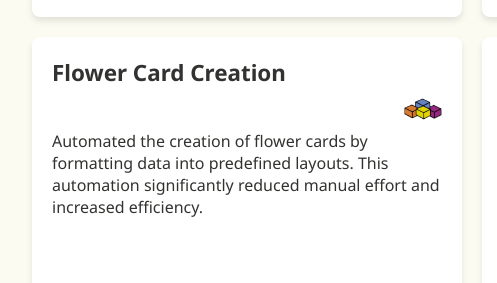
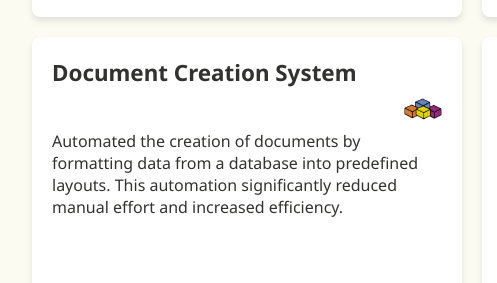
Before and after one commit to r-huebner/r-huebner.github.io, a plain HTML site: page index.html in a window 1280 px wide. Shown: the part 1695-1978 px from the top of the page, 308-805 px from the left. Drawn offline with nearby package versions, Linux system fonts and the light colour scheme.

Commit message:
change project desciption

```diff
--- a/index.html
+++ b/index.html
@@ -147,14 +147,14 @@
 
                     <div class="project-card" data-tags="vba">
                         <div class="card-header">
-                            <h3>Flower Card Creation</h3>
+                            <h3>Document Creation System</h3>
                             <div class="tech-icons">
 
                                 <img class="img-icon" src="images/icons/vba.webp" title="VBA" loading="lazy">
                             </div>
                         </div>
                         <div class="card-body">
-                            <p class="project-description">Automated the creation of flower cards by formatting data into predefined layouts. This automation significantly reduced manual effort and increased efficiency.</p>
+                            <p class="project-description">Automated the creation of documents by formatting data from a database into predefined layouts. This automation significantly reduced manual effort and increased efficiency.</p>
                         </div>
                         <div class="card-footer">
                             <strong>Code: </strong>Confidential
@@ -422,7 +422,7 @@
                         <div class="card-footer">
                             <strong>Code: </strong>
                             <a href="https://github.com/r-huebner/gen_artists_app" target="_blank" title="GitHub">
-                                <i class="fab fa-github code-icon" title="GitHub"></i>(private)
+                                <i class="fab fa-github code-icon" title="GitHub"></i>
                             </a>
                             <a href="https://gen-artists-app.vercel.app" target="_blank" title="App">
                                 GenArtists
```
Also changed, not shown: 2 other files.
